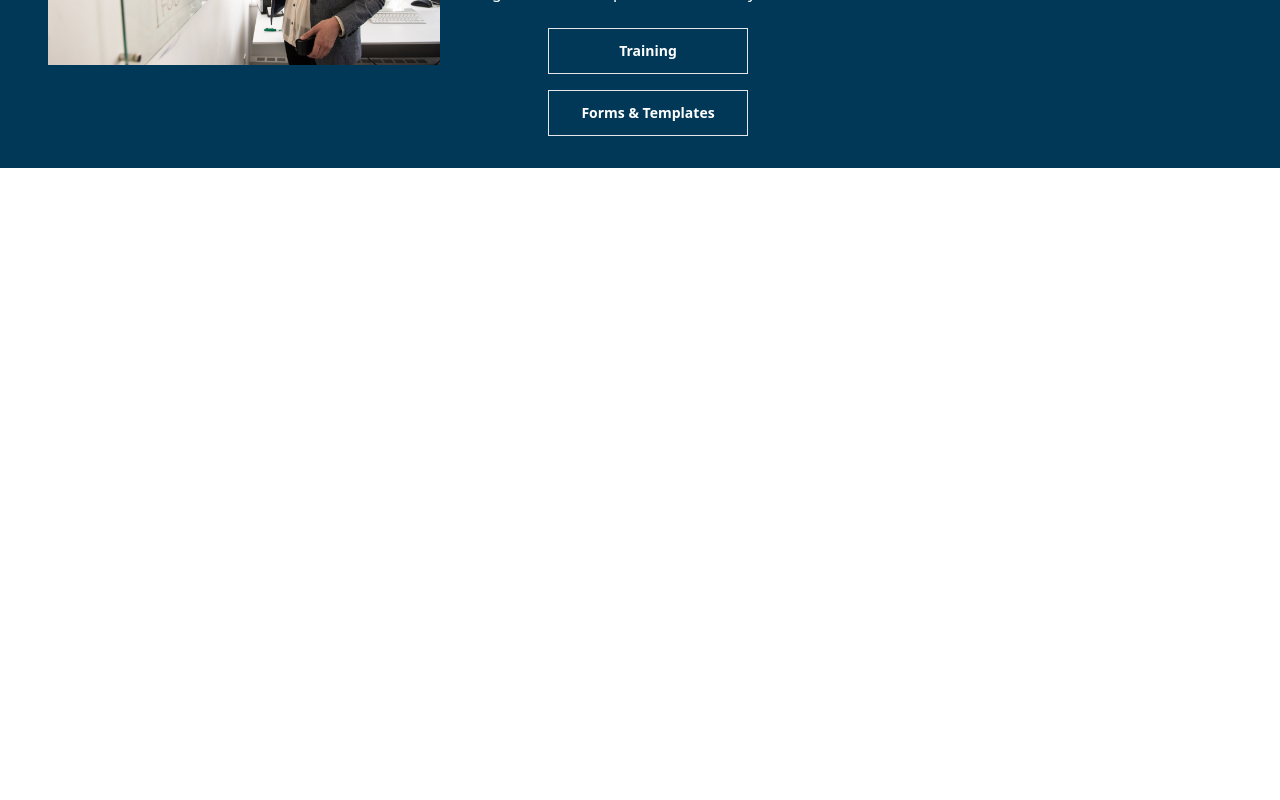
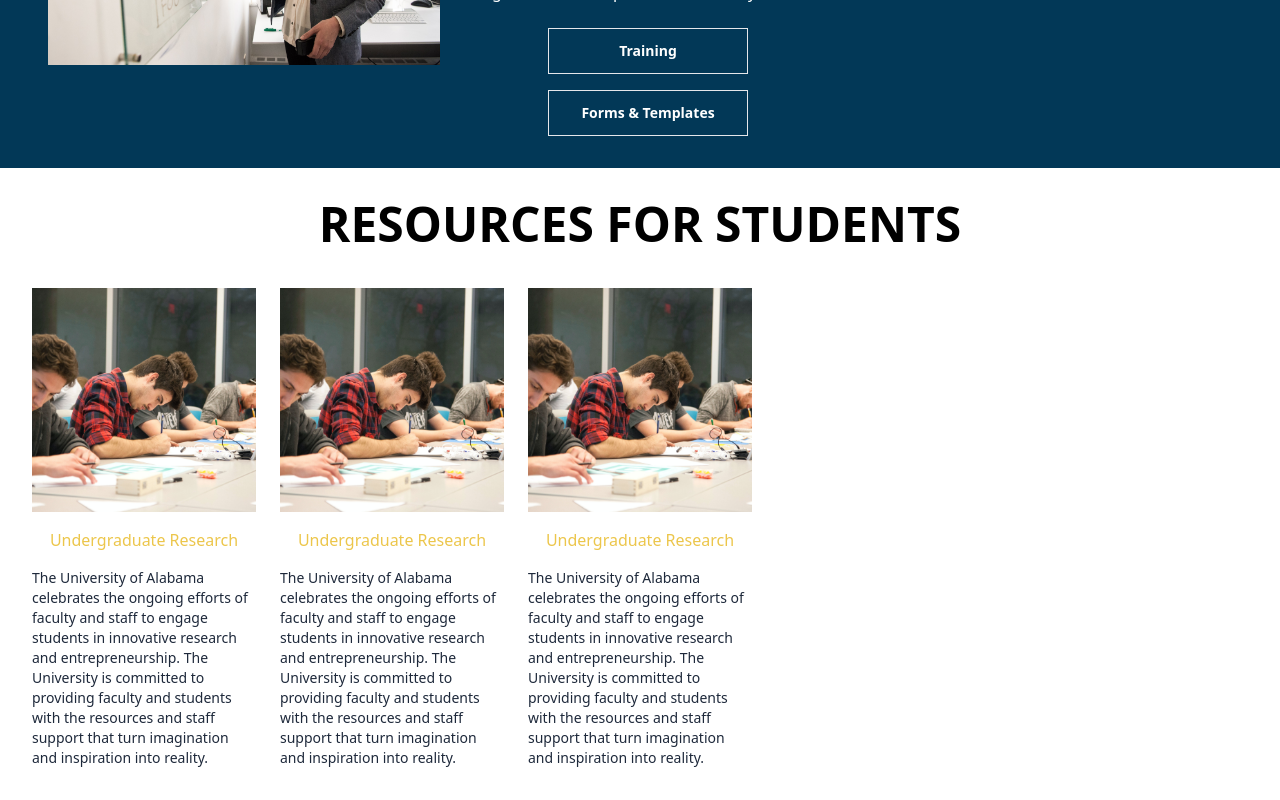
Before and after one commit to Ali-Fattahian/delphis-university-frontend, a React (Create React App) app: page /research-resources in a window 1280 px wide. Shown: the part 758-1558 px from the top of the page. Before the commit the page ends 926 px from the top, so only its background shows below. Built offline with nearby package versions, Linux system fonts and the light colour scheme.

Commit message:
create the resources for students section in research resources page

```diff
--- a/src/components/layout/CardNoBorderContainer.js
+++ b/src/components/layout/CardNoBorderContainer.js
@@ -6,6 +6,7 @@ const CardNoBorderContainer = ({ cardsArr }) => {
     <div className="grid grid-cols-[repeat(auto-fill,minmax(200px,1fr))] gap-6 justify-center">
       {cardsArr.map((card) => (
         <CardNoBorder
+          key={card.key}
           imageURL={card.imageURL}
           title={card.title}
           text={card.text}
--- a/src/main.css
+++ b/src/main.css
@@ -687,6 +687,14 @@ video {
   margin-top: 1.5rem;
 }
 
+.mb-8 {
+  margin-bottom: 2rem;
+}
+
+.mb-10 {
+  margin-bottom: 2.5rem;
+}
+
 .block {
   display: block;
 }
@@ -834,6 +842,10 @@ video {
 
 .grid-cols-\[repeat\(auto-fill\2c minmax\(200px\2c 1fr\)\)\] {
   grid-template-columns: repeat(auto-fill,minmax(200px,1fr));
+}
+
+.grid-cols-\[repeat\(minmax\(200px\2c 1fr\)\)\] {
+  grid-template-columns: repeat(minmax(200px,1fr));
 }
 
 .flex-row {
--- a/src/pages/Home/HomePage.Academics.js
+++ b/src/pages/Home/HomePage.Academics.js
@@ -20,18 +20,21 @@ const HomePageAcademics = () => {
             text: "Research Project Advancing Tools To Remotely Monitor Water Quality",
             link: "/",
             imageURL: imageURL,
+            key: 1,
           },
           {
             title: "Undergraduate",
             text: "Research Project Advancing Tools To Remotely Monitor Water Quality",
             link: "/",
             imageURL: imageURL,
+            key: 2,
           },
           {
             title: "UD Online",
             text: "Research Project Advancing Tools To Remotely Monitor Water Quality",
             link: "/",
             imageURL: imageURL,
+            key: 3,
           },
         ]}
       />
--- a/src/pages/Home/HomePage.DailyLife.js
+++ b/src/pages/Home/HomePage.DailyLife.js
@@ -20,18 +20,21 @@ const HomePageDailyLife = () => {
             text: "Research Project Advancing Tools To Remotely Monitor Water Quality",
             link: "/",
             imageURL: imageURL,
+            key: 1,
           },
           {
             title: "Diversity",
             text: "Research Project Advancing Tools To Remotely Monitor Water Quality",
             link: "/",
             imageURL: imageURL,
+            key: 2,
           },
           {
             title: "Student Housing",
             text: "Research Project Advancing Tools To Remotely Monitor Water Quality",
             link: "/",
             imageURL: imageURL,
+            key: 3,
           },
         ]}
       />
--- a/src/pages/Research/ResearchResourcesPage.js
+++ b/src/pages/Research/ResearchResourcesPage.js
@@ -2,8 +2,10 @@ import React from "react";
 import Navbar from "../../components/layout/Navbar";
 import ImageNextToParagraphMoreInfo from "../../components/layout/ImageNextToParagraph.MoreInfo";
 import LinkButtonTransparent from "../../components/utilities/LinkButtonTransparent";
+import CardNoBordContainer from "../../components/layout/CardNoBorderContainer";
 
 const imageURL = require("../../assets/images/pexels-christina-morillo-1181534.jpeg");
+const imageURL2 = require("../../assets/images/pexels-roxanne-minnish-4514045.jpeg");
 
 const ResearchResourcesPage = () => {
   return (
@@ -18,7 +20,6 @@ const ResearchResourcesPage = () => {
       />
       <ImageNextToParagraphMoreInfo
         title="Resources for Faculty"
-        // subTitle="UD is commited to building an innovative research community on campus"
         text="The University of Alabama celebrates the ongoing efforts of faculty and staff to engage students in innovative research and entrepreneurship. The University is committed to providing faculty and students with the resources and staff support that turn imagination and inspiration into reality."
         imageLink={imageURL}
         bgColor="vgblue"
@@ -30,6 +31,36 @@ const ResearchResourcesPage = () => {
           </div>
         }
       />
+      <div className="p-8">
+        <h1 className="text-5xl text-center font-semibold overflow-hidden mb-10">
+          RESOURCES FOR STUDENTS
+        </h1>
+        <CardNoBordContainer
+          cardsArr={[
+            {
+              imageURL: imageURL2,
+              title: "Undergraduate Research",
+              text: "The University of Alabama celebrates the ongoing efforts of faculty and staff to engage students in innovative research and entrepreneurship. The University is committed to providing faculty and students with the resources and staff support that turn imagination and inspiration into reality.",
+              link: "/",
+              key: 1,
+            },
+            {
+              imageURL: imageURL2,
+              title: "Undergraduate Research",
+              text: "The University of Alabama celebrates the ongoing efforts of faculty and staff to engage students in innovative research and entrepreneurship. The University is committed to providing faculty and students with the resources and staff support that turn imagination and inspiration into reality.",
+              link: "/",
+              key: 2,
+            },
+            {
+              imageURL: imageURL2,
+              title: "Undergraduate Research",
+              text: "The University of Alabama celebrates the ongoing efforts of faculty and staff to engage students in innovative research and entrepreneurship. The University is committed to providing faculty and students with the resources and staff support that turn imagination and inspiration into reality.",
+              link: "/",
+              key: 3,
+            },
+          ]}
+        />
+      </div>
     </>
   );
 };
```
